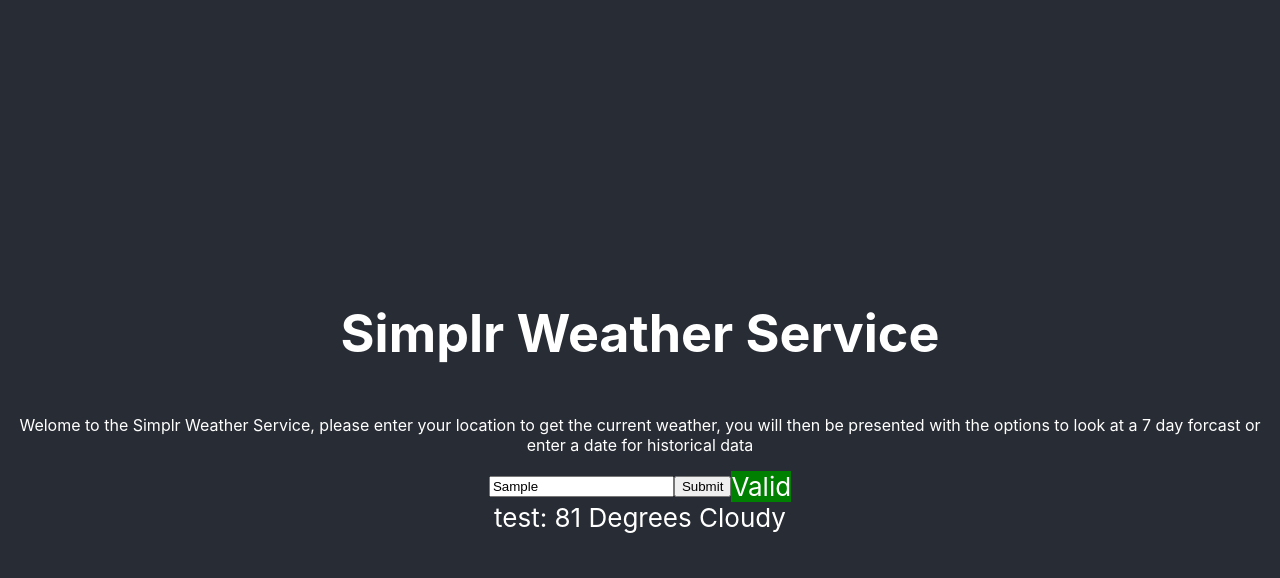
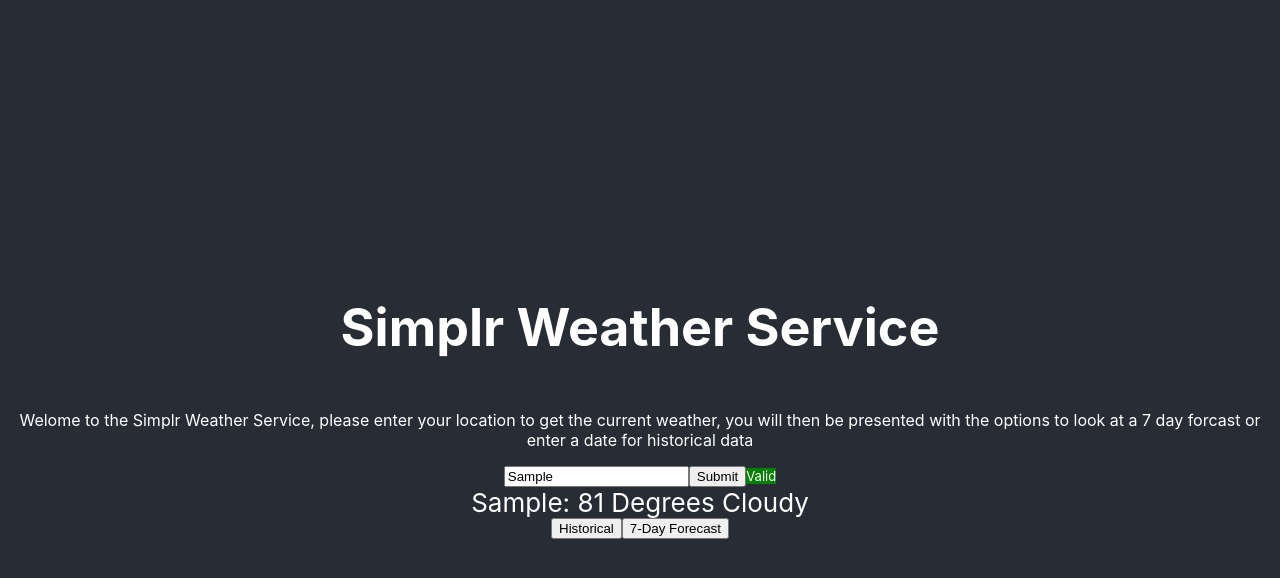
Before and after one commit to vincentmoreschi/SimplrWeather, a React (Create React App) app in the folder weather_front/: page / in a window 1280 px wide. Both pictures are taken after typing "Sample" into the empty fields and a click on the button "Submit". Shown: the top 578 px of the page. Built offline with nearby package versions, Linux system fonts and the light colour scheme.

Commit message:
Realease 1

```diff
--- a/weather_front/src/App.css
+++ b/weather_front/src/App.css
@@ -29,11 +29,13 @@ p{
 
 }
 .error{
+  font-size: small;
   background-color: firebrick;
   display: flex;
   align-items: center;
 }
 .success{
+  font-size: small;
   background-color: green;
   display: flex;
   align-items: center;
--- a/weather_front/src/components/WeatherForm.js
+++ b/weather_front/src/components/WeatherForm.js
@@ -2,6 +2,8 @@ import React from 'react';
 //import getTemperature from './getTemperature';
 import {Error, Success} from './Alert'
 import Temperature from './getTemperature';
+import Historical from './getHistorical';
+import SevenDay from './displaySevenday';
 class WeatherForm extends React.Component {
     constructor(props, isValid) {
       console.log(isValid)
@@ -9,22 +11,42 @@ class WeatherForm extends React.Component {
 
       this.state = {
        value:'',
-       isValid: ''
+       isValid: '',
+       showOptions: false,
+       optionsClicked: false,
+       location:''
       };
 
       this.handleChange = this.handleChange.bind(this);
       this.handleSubmit = this.handleSubmit.bind(this);
+      this.handleForecastClick = this.handleForecastClick.bind(this);
+      this.handleHistoricalClick = this.handleHistoricalClick.bind(this);
     }
+
+    handleForecastClick() {
+
+      this.setState({optionsClicked: true});
+
+    }
+
+    handleHistoricalClick() {
+      this.setState({optionsClicked: false});
+    }
+
+
     // when changed set new value
     handleChange(event) {
       this.setState({value: event.target.value});
+
     }
     // when submit button is pressed check to see if its valid
+
     handleSubmit(event) {
-      this.setState({value: event.target.value});
-      if(typeof this.state.value === 'string'){
 
+      if(typeof this.state.value === 'string' && isNaN(this.state.value)){
         this.setState({isValid: true})
+        this.setState({showOptions: true})
+        this.setState({location:this.state.value})
       }else{
         this.setState({isValid: false})
       }
@@ -35,15 +57,25 @@ class WeatherForm extends React.Component {
       // if isValid has been set to true print a success and render the weather data
       let alertMessage = null;
       let weather = null
+      let forecast = null
+      let historical = null
       if(this.state.isValid){
         alertMessage = <Success message={"Valid"}></Success>
-        weather = <Temperature location={"test"}></Temperature>
+        weather = <Temperature location={this.state.location}></Temperature>
 
       }
       // give feed back to user as to what caused the issue
       if(this.state.isValid === false){
         alertMessage = <Error message={"Invalid location"}></Error>
-        console.log(this.state.value)
+
+      }
+      if(this.state.optionsClicked){
+        forecast = <SevenDay></SevenDay>
+        historical = null
+      }
+      if(this.state.optionsClicked){
+        forecast = null
+        historical = <Historical></Historical>
       }
       return (
         // location submit container
@@ -54,9 +86,13 @@ class WeatherForm extends React.Component {
         onChange={this.handleChange}/> <button onClick={this.handleSubmit}>Submit</button>
         {alertMessage}
         </div>
-        <div className="container">
-            {weather}
-        </div>
+          {weather}
+          <div className='container'>
+            <HistoricalButton onClick={this.handleHistoricalClick} show={this.state.showOptions}></HistoricalButton>
+            <ForecastButton onClick={this.handleForecastClick} show={this.state.showOptions}></ForecastButton>
+          </div>
+          {forecast}
+          {historical}
         </>
 
       );
@@ -64,4 +100,26 @@ class WeatherForm extends React.Component {
     }
 
   }
+  function ForecastButton(props) {
+    if (!props.show) {
+      return null;
+    }
+    return (
+      <button onClick={props.onClick}>
+        7-Day Forecast
+      </button>
+    );
+  }
+
+  function HistoricalButton(props) {
+    if (!props.show) {
+      return null;
+    }
+    return (
+      <button onClick={props.onClick}>
+        Historical
+      </button>
+    );
+  }
+
   export default WeatherForm;
--- a/weather_front/src/components/displaySevenday.js
+++ b/weather_front/src/components/displaySevenday.js
@@ -0,0 +1,20 @@
+
+import React from 'react';
+
+
+function SevenDay({location}) {
+
+    return (
+        <>
+        <thead>
+            <tr>test</tr>
+            <tr></tr>
+            <tr></tr>
+        </thead>
+
+        </>
+      );
+}
+
+
+export default SevenDay;
--- a/weather_front/src/components/getHistorical.js
+++ b/weather_front/src/components/getHistorical.js
@@ -0,0 +1,20 @@
+
+import React from 'react';
+
+
+function Historical({location}) {
+
+    return (
+        <>
+        <thead>
+            <tr>test</tr>
+            <tr></tr>
+            <tr></tr>
+        </thead>
+
+        </>
+      );
+}
+
+
+export default Historical;
```
Also changed, not shown: weather_front/src/components/realms.png (added).
